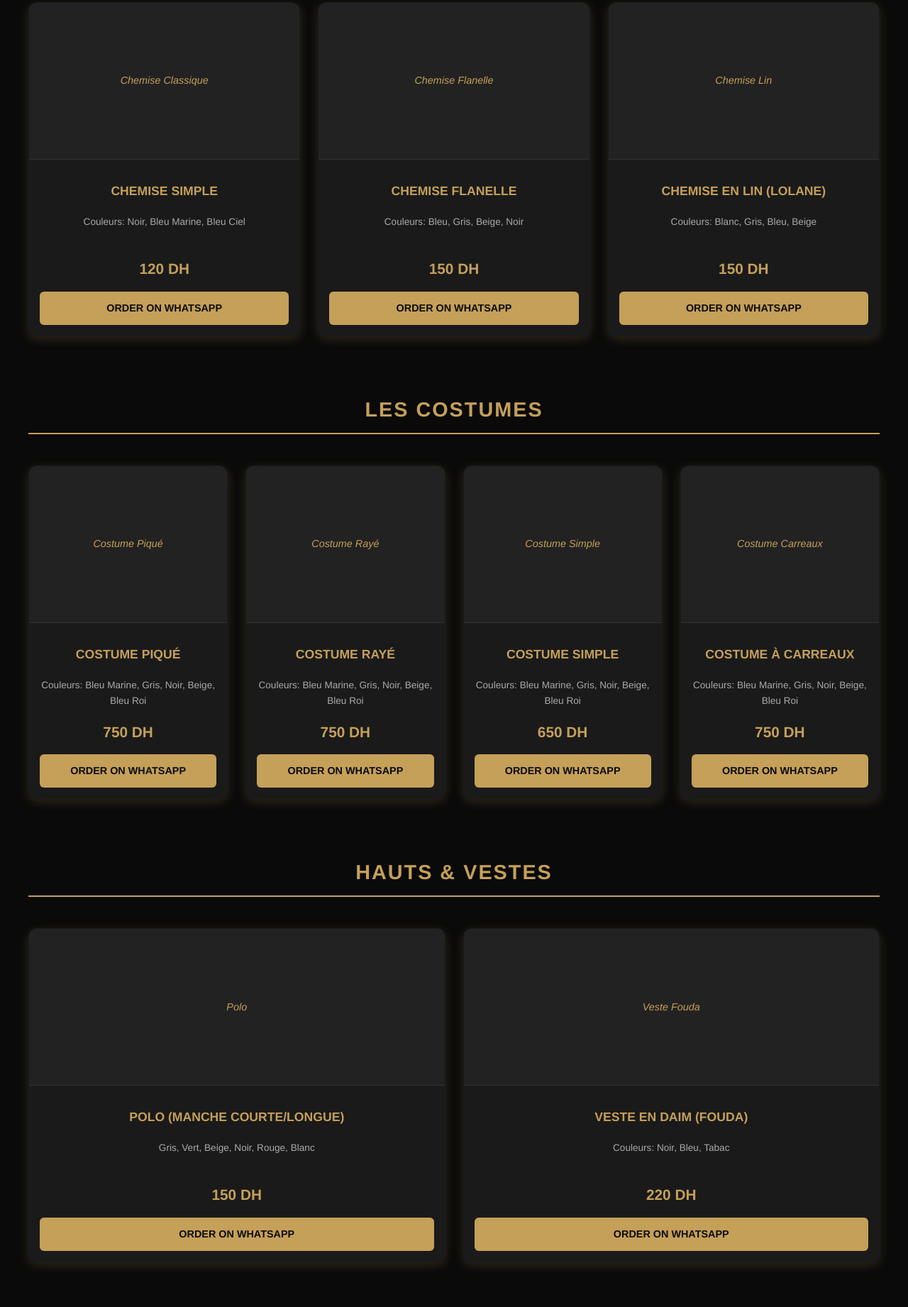
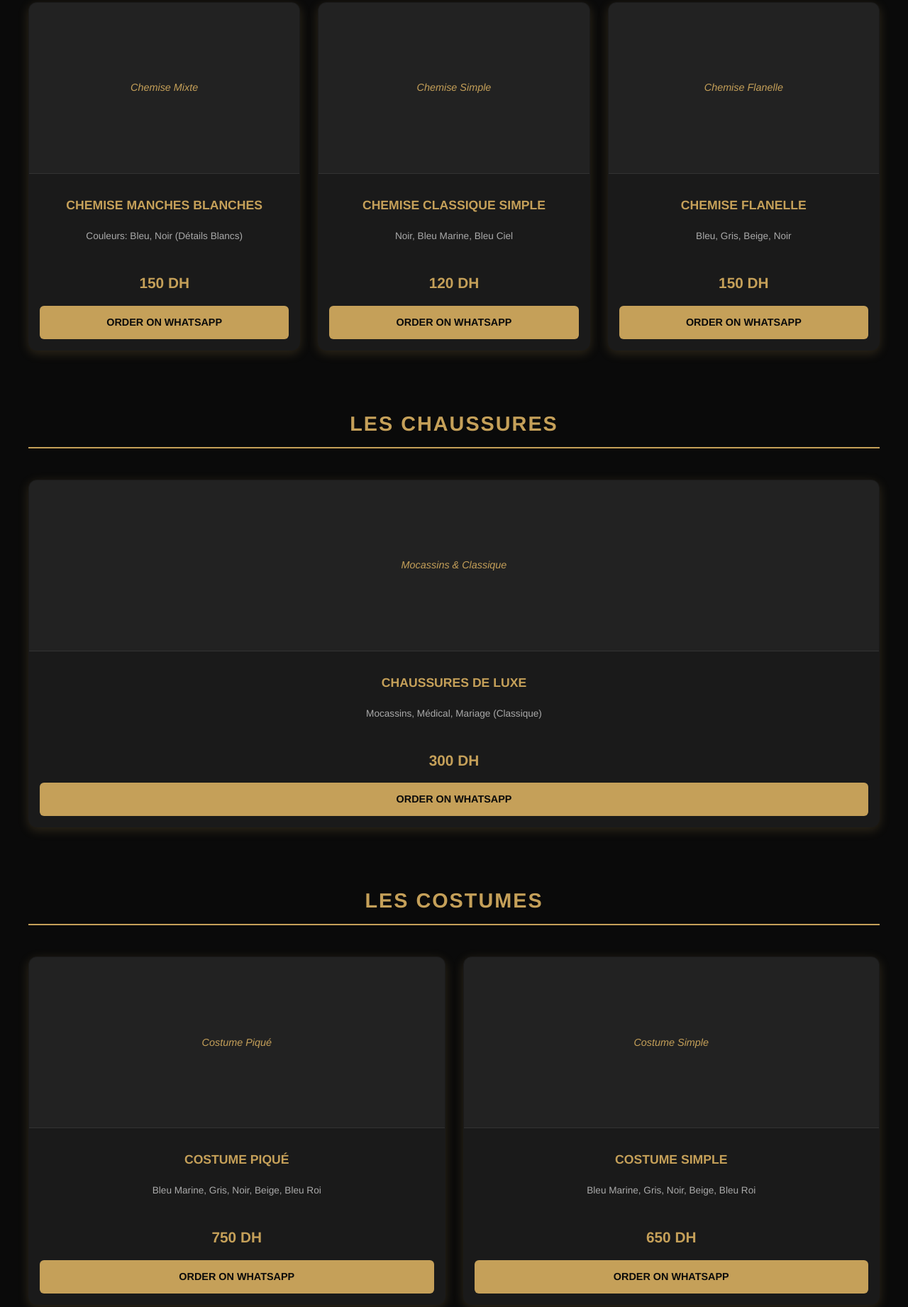
Before and after one commit to cvbxbb395-blip/bellinomaroc, a plain HTML site: page index.html in a window 1280 px wide. Shown: the part 981-2823 px from the top of the page at 71% size. Drawn offline with Linux system fonts and the light colour scheme.

Commit message:
Update product listings in index.html

```diff
--- a/index.html
+++ b/index.html
@@ -7,24 +7,20 @@
     <style>
         :root { --gold: #c5a059; --black: #0a0a0a; --white: #ffffff; --dark-gray: #1a1a1a; }
         body { font-family: 'Helvetica', sans-serif; margin: 0; background: var(--black); color: var(--gold); line-height: 1.6; }
-
         .header-section { background: var(--black); display: flex; justify-content: center; align-items: center; height: 100vh; border-bottom: 2px solid var(--gold); }
         .header-section img { max-width: 90%; height: auto; max-height: 80vh; }
-
         .container { max-width: 1200px; margin: auto; padding: 20px; }
         h2 { text-align: center; border-bottom: 2px solid var(--gold); display: inline-block; padding-bottom: 10px; margin-top: 60px; width: 100%; text-transform: uppercase; font-size: 1.8em; letter-spacing: 2px; color: var(--gold); }
-
         .products { display: grid; grid-template-columns: repeat(auto-fit, minmax(280px, 1fr)); gap: 25px; padding: 20px 0; }
         .card { background: var(--dark-gray); border-radius: 12px; overflow: hidden; box-shadow: 0 4px 15px rgba(197, 160, 89, 0.2); transition: 0.3s; border: 1px solid transparent; }
         .card:hover { transform: translateY(-5px); border-color: var(--gold); }
-        .card .img-placeholder { background: #222; height: 220px; display: flex; align-items: center; justify-content: center; color: var(--gold); font-style: italic; border-bottom: 1px solid #333; font-size: 0.9em; }
+        .card .img-placeholder { background: #222; height: 220px; display: flex; align-items: center; justify-content: center; color: var(--gold); font-style: italic; border-bottom: 1px solid #333; font-size: 0.9em; text-align: center; padding: 10px; }
         .info { padding: 15px; text-align: center; }
         .info h3 { margin: 10px 0; font-size: 1.1em; color: var(--gold); min-height: 2.2em; display: flex; align-items: center; justify-content: center; font-weight: bold; text-transform: uppercase; }
         .colors { font-size: 0.85em; color: #aaa; margin-bottom: 15px; min-height: 45px; }
         .price { color: var(--gold); font-weight: bold; font-size: 1.3em; display: block; margin-bottom: 15px; }
         .btn { background: var(--gold); color: var(--black); text-decoration: none; padding: 12px; border-radius: 6px; display: block; font-weight: bold; transition: 0.3s; text-transform: uppercase; font-size: 0.9em; }
         .btn:hover { background: #b18e4a; }
-
         footer { background: var(--black); color: var(--white); text-align: center; padding: 30px; margin-top: 70px; border-top: 2px solid var(--gold); }
         .location-text { color: var(--gold); font-weight: bold; }
     </style>
@@ -40,10 +36,19 @@
     <h2>Les Chemises</h2>
     <div class="products">
         <div class="card">
-            <div class="img-placeholder">Chemise Classique</div>
+            <div class="img-placeholder">Chemise Mixte</div>
             <div class="info">
-                <h3>Chemise Simple</h3>
-                <p class="colors">Couleurs: Noir, Bleu Marine, Bleu Ciel</p>
+                <h3>Chemise Manches Blanches</h3>
+                <p class="colors">Couleurs: Bleu, Noir (Détails Blancs)</p>
+                <span class="price">150 DH</span>
+                <a href="https://wa.me/212601896600" class="btn">Order on WhatsApp</a>
+            </div>
+        </div>
+        <div class="card">
+            <div class="img-placeholder">Chemise Simple</div>
+            <div class="info">
+                <h3>Chemise Classique Simple</h3>
+                <p class="colors">Noir, Bleu Marine, Bleu Ciel</p>
                 <span class="price">120 DH</span>
                 <a href="https://wa.me/212601896600" class="btn">Order on WhatsApp</a>
             </div>
@@ -52,17 +57,21 @@
             <div class="img-placeholder">Chemise Flanelle</div>
             <div class="info">
                 <h3>Chemise Flanelle</h3>
-                <p class="colors">Couleurs: Bleu, Gris, Beige, Noir</p>
+                <p class="colors">Bleu, Gris, Beige, Noir</p>
                 <span class="price">150 DH</span>
                 <a href="https://wa.me/212601896600" class="btn">Order on WhatsApp</a>
             </div>
         </div>
+    </div>
+
+    <h2>Les Chaussures</h2>
+    <div class="products">
         <div class="card">
-            <div class="img-placeholder">Chemise Lin</div>
+            <div class="img-placeholder">Mocassins & Classique</div>
             <div class="info">
-                <h3>Chemise en Lin (Lolane)</h3>
-                <p class="colors">Couleurs: Blanc, Gris, Bleu, Beige</p>
-                <span class="price">150 DH</span>
+                <h3>Chaussures de Luxe</h3>
+                <p class="colors">Mocassins, Médical, Mariage (Classique)</p>
+                <span class="price">300 DH</span>
                 <a href="https://wa.me/212601896600" class="btn">Order on WhatsApp</a>
             </div>
         </div>
@@ -74,16 +83,7 @@
             <div class="img-placeholder">Costume Piqué</div>
             <div class="info">
                 <h3>Costume Piqué</h3>
-                <p class="colors">Couleurs: Bleu Marine, Gris, Noir, Beige, Bleu Roi</p>
-                <span class="price">750 DH</span>
-                <a href="https://wa.me/212601896600" class="btn">Order on WhatsApp</a>
-            </div>
-        </div>
-        <div class="card">
-            <div class="img-placeholder">Costume Rayé</div>
-            <div class="info">
-                <h3>Costume Rayé</h3>
-                <p class="colors">Couleurs: Bleu Marine, Gris, Noir, Beige, Bleu Roi</p>
+                <p class="colors">Bleu Marine, Gris, Noir, Beige, Bleu Roi</p>
                 <span class="price">750 DH</span>
                 <a href="https://wa.me/212601896600" class="btn">Order on WhatsApp</a>
             </div>
@@ -92,52 +92,21 @@
             <div class="img-placeholder">Costume Simple</div>
             <div class="info">
                 <h3>Costume Simple</h3>
-                <p class="colors">Couleurs: Bleu Marine, Gris, Noir, Beige, Bleu Roi</p>
+                <p class="colors">Bleu Marine, Gris, Noir, Beige, Bleu Roi</p>
                 <span class="price">650 DH</span>
-                <a href="https://wa.me/212601896600" class="btn">Order on WhatsApp</a>
-            </div>
-        </div>
-        <div class="card">
-            <div class="img-placeholder">Costume Carreaux</div>
-            <div class="info">
-                <h3>Costume à Carreaux</h3>
-                <p class="colors">Couleurs: Bleu Marine, Gris, Noir, Beige, Bleu Roi</p>
-                <span class="price">750 DH</span>
                 <a href="https://wa.me/212601896600" class="btn">Order on WhatsApp</a>
             </div>
         </div>
     </div>
 
-    <h2>Hauts & Vestes</h2>
+    <h2>Vêtements & Vestes</h2>
     <div class="products">
-        <div class="card">
-            <div class="img-placeholder">Polo</div>
-            <div class="info">
-                <h3>Polo (Manche Courte/Longue)</h3>
-                <p class="colors">Gris, Vert, Beige, Noir, Rouge, Blanc</p>
-                <span class="price">150 DH</span>
-                <a href="https://wa.me/212601896600" class="btn">Order on WhatsApp</a>
-            </div>
-        </div>
         <div class="card">
             <div class="img-placeholder">Veste Fouda</div>
             <div class="info">
                 <h3>Veste en Daim (Fouda)</h3>
-                <p class="colors">Couleurs: Noir, Bleu, Tabac</p>
+                <p class="colors">Noir, Bleu, Tabac</p>
                 <span class="price">220 DH</span>
-                <a href="https://wa.me/212601896600" class="btn">Order on WhatsApp</a>
-            </div>
-        </div>
-    </div>
-
-    <h2>Pantalons</h2>
-    <div class="products">
-        <div class="card">
-            <div class="img-placeholder">Jeans Délavé</div>
-            <div class="info">
-                <h3>Jeans Délavé</h3>
-                <p class="colors">Couleurs: Bleu, Noir, Gris</p>
-                <span class="price">180 DH</span>
                 <a href="https://wa.me/212601896600" class="btn">Order on WhatsApp</a>
             </div>
         </div>
@@ -145,7 +114,7 @@
             <div class="img-placeholder">Pantalon Tissu</div>
             <div class="info">
                 <h3>Pantalon en Tissu</h3>
-                <p class="colors">Couleurs: Noir, Marron, Bleu Marine</p>
+                <p class="colors">Noir, Marron, Bleu Marine</p>
                 <span class="price">150 DH</span>
                 <a href="https://wa.me/212601896600" class="btn">Order on WhatsApp</a>
             </div>
@@ -167,7 +136,7 @@
             <div class="img-placeholder">Ceinture Cuir</div>
             <div class="info">
                 <h3>Ceinture en Cuir</h3>
-                <p class="colors">Couleurs: Marron, Noir, Bleu</p>
+                <p class="colors">Bleu, Noir, Marron</p>
                 <span class="price">140 DH</span>
                 <a href="https://wa.me/212601896600" class="btn">Order on WhatsApp</a>
             </div>
```
